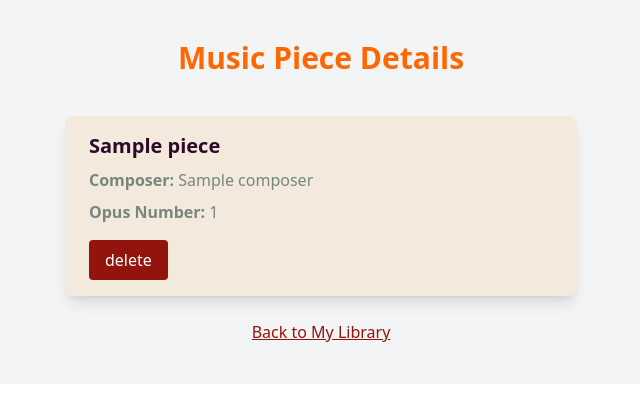
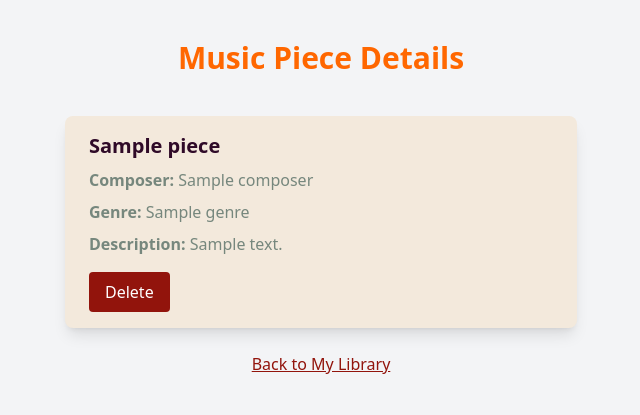
Before and after one commit to aoneillmark/mySTRO, a Flask app: template src/templates/library_piece.html in a window 1280 px wide. Shown: the top 415 px of the page, without its empty margins (319-959 px from the left). Run offline with Flask 3, Linux system fonts and the light colour scheme; the template is opened without the code that fills it: most values are stand-ins (such as "Sample title", 1, 10 or a date in 2020); parts of the project's set-up code (start-up, migrations or seed data) failed here and were passed over.

Commit message:
actually merging shit

```diff
--- a/models/musicpiece.py
+++ b/models/musicpiece.py
@@ -1,4 +1,4 @@
-from Blueprint.library import database as db
+from database import db
 
 
 class MusicPiece(db.Model):
@@ -8,3 +8,6 @@ class MusicPiece(db.Model):
     composer = db.Column(db.String(80), nullable=False)
     genre = db.Column(db.String(80), nullable=False)
     description = db.Column(db.String(80), nullable=True)
+
+    def __repr__(self): # just like overloading the toString method in C++
+        return f"<MusicPiece {self.id}: {self.title} by {self.composer}>"
--- a/src/templates/library_piece.html
+++ b/src/templates/library_piece.html
@@ -10,13 +10,16 @@
                 <strong>Composer:</strong> {{ piece.composer }}
             </p>
             <p class="text-battleship-gray mt-2">
-                <strong>Opus Number:</strong> {{ piece.opus_number or "N/A" }}
+                <strong>Genre:</strong> {{ piece.genre }}
+            </p>
+            <p class="text-battleship-gray mt-2">
+                <strong>Description:</strong> {{ piece.description or "No description available" }}
             </p>
             <form action="{{ url_for('library.single_piece', piece_id=piece.id) }}" method="POST">
                 <input
                     type="submit"
                     name="submit_button"
-                    value="delete"
+                    value="Delete"
                     class="mt-4 bg-penn-red text-white px-4 py-2 rounded hover:bg-dark-purple">
             </form>
         </div>
```
Also changed, not shown: Blueprint/library.py (line endings or trailing spaces).
